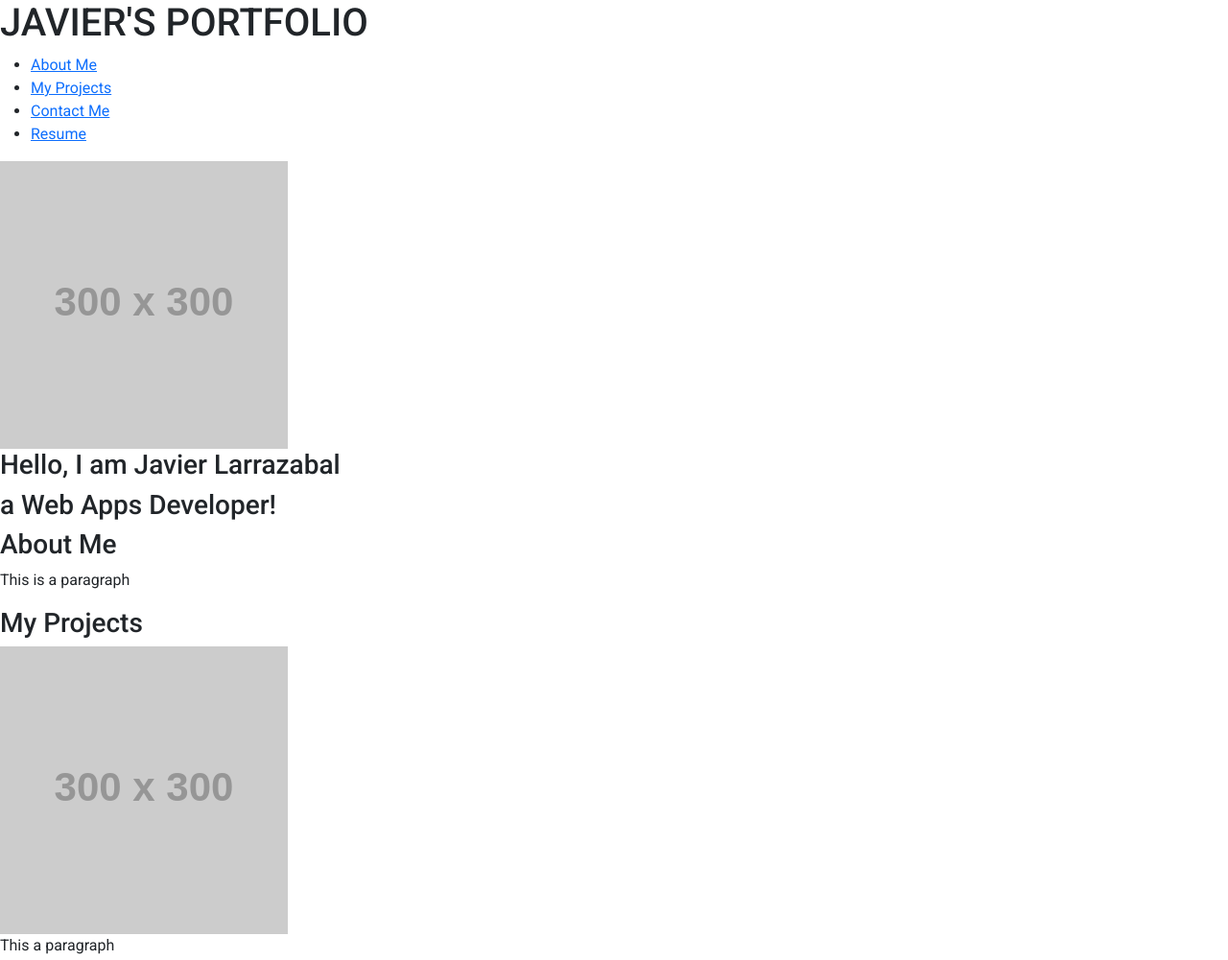
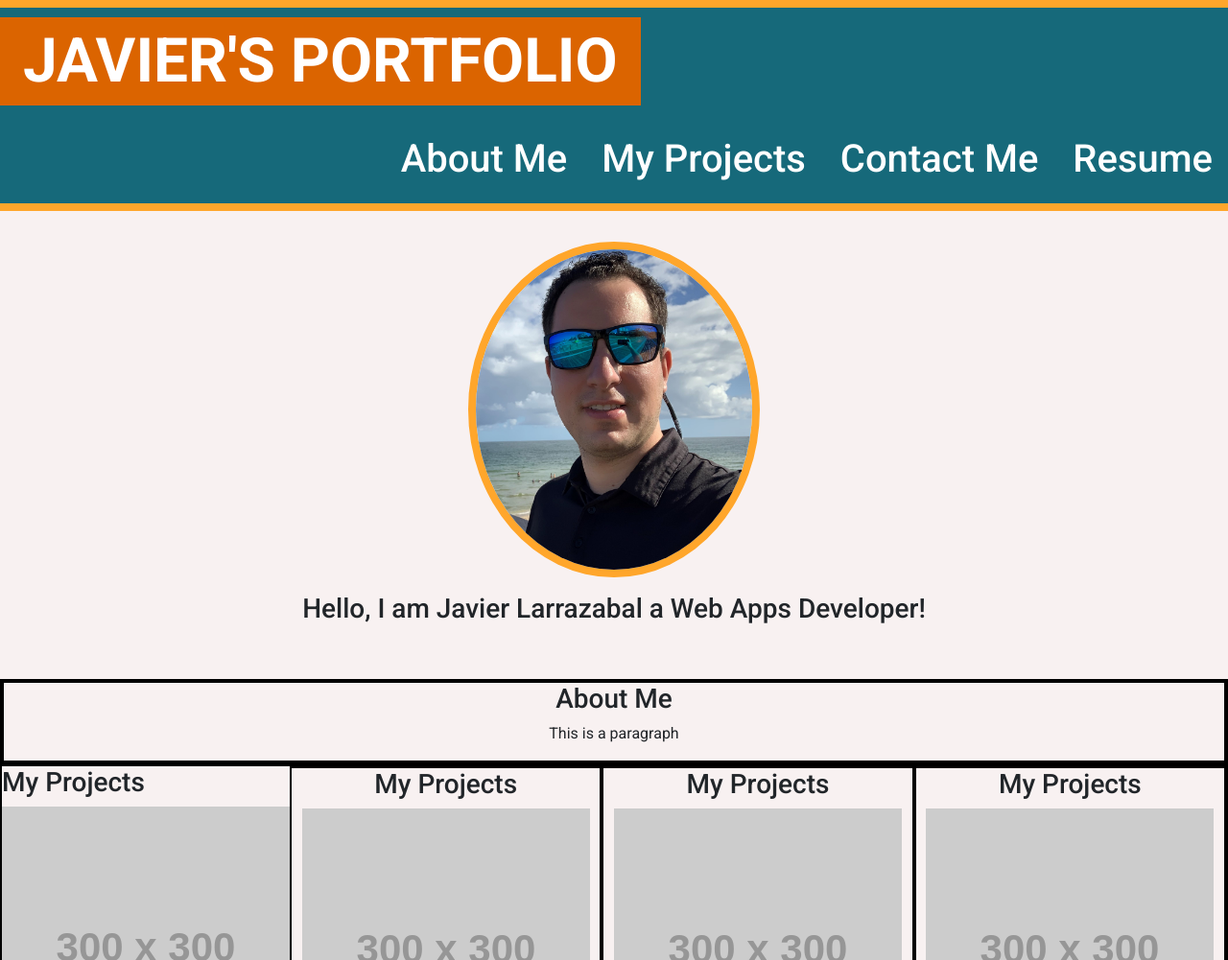
Before and after one commit to jlarrazabal/my-portfolio, a plain HTML site: page index.html in a window 1280 px wide. Shown: the top 1001 px of the page at 96% size. Drawn offline with nearby package versions, Linux system fonts and the light colour scheme; placeholder pictures from the web are drawn by us.

Commit message:
2nd commit
Adjustments to the page structure and adding first CSS styles to the page.

```diff
--- a/assets/css/styles.css
+++ b/assets/css/styles.css
@@ -1,4 +1,95 @@
-*{
+/* General Styles */
+* {
   font-family: 'Roboto', sans-serif;
   font-size: 1rem;
 }
+
+main {
+  background: #f8f1f1;
+}
+
+/* Header Styles */
+.flex-header {
+  display: flex;
+  flex-wrap: wrap;
+  justify-content: space-between;
+  align-items: center;
+  width: inherit;
+  background-color: #16697a;
+}
+
+.flex-title {
+  flex-grow: 1;
+  text-align: left;
+  display: flex;
+  align-items: center;
+  height: 7rem;
+}
+
+.flex-title h1 {
+  display: inline-block;
+  padding: 0.5rem 1.5rem;
+  font-size: 4rem;
+  margin: 0;
+  color: white;
+  background-color: #db6400;
+  font-weight: bold;
+}
+
+.flex-links {
+  flex-grow: 1;
+  text-align: right;
+  position: relative;
+}
+
+.flex-links a {
+  display: inline-block;
+  text-align: center;
+  text-decoration: none;
+  color: white;
+  font-size: 2.5rem;
+  padding: 1rem;
+  font-weight: 500;
+}
+
+.space {
+  height: 0.5rem;
+  background-color: #ffa62b;
+}
+
+/* Greetings Section Styles */
+.flex-greeting {
+  display: flex;
+  flex-wrap: wrap;
+  justify-content: center;
+  align-items: center;
+  text-align: center;
+  padding: 2rem;
+  flex-direction: column;
+}
+
+.flex-greeting img {
+  border-radius: 100%;
+  max-width: 25%;
+  border: solid 0.5rem #ffa62b;
+  padding: 0;
+}
+
+.greeting-item {
+  padding: 1rem;
+}
+
+.flexbox {
+  display: flex;
+  flex-wrap: wrap;
+  border: solid 2px black;
+  justify-content: center;
+}
+
+.flex-item {
+  border: solid 2px black;
+  text-align: center;
+  flex-grow: 1;
+}
+
+.main-project {}
--- a/index.html
+++ b/index.html
@@ -13,85 +13,84 @@
 
 <body>
   <!-- My Header -->
-  <header>
-    <nav>
+  <div class="space"></div>
+  <header class="flex-header">
+    <div class="flex-title">
       <h1>JAVIER'S PORTFOLIO</h1>
-      <ul>
-        <li><a href="#">About Me</a></li>
-        <li><a href="#">My Projects</a></li>
-        <li><a href="#">Contact Me</a></li>
-        <li><a href="#">Resume</a></li>
-      </ul>
-    </nav>
+    </div>
+    <div class="flex-links">
+      <a href="#">About Me</a>
+      <a href="#">My Projects</a>
+      <a href="#">Contact Me</a>
+      <a href="#">Resume</a>
+    </div>
   </header>
-
+  <div class="space"></div>
   <!-- Main area of the page -->
   <main>
     <!-- Greetings Section -->
-    <section>
-      <div class="">
-        <img src="https://via.placeholder.com/300" alt="My picture">
-        <h3>Hello, I am Javier Larrazabal</h3>
-        <h3>a Web Apps Developer!</h3>
-      </div>
+    <section class="flex-greeting">
+        <img src="./assets/images/my-picture.jpg" alt="My picture" class="greeting-item">
+        <h3 class="greeting-item">Hello, I am Javier Larrazabal a Web Apps Developer!</h3>
     </section>
     <!-- About Me Section -->
-    <section>
-      <h3>About Me</h3>
-      <p>This is a paragraph</p>
+    <section class="flexbox">
+      <article class="flex-item">
+        <h3>About Me</h3>
+        <p>This is a paragraph</p>
+      </article>
     </section>
     <!-- My Projects Section -->
-    <section>
-      <div class="">
+    <section class="flexbox">
+      <article class="main-project">
         <h3>My Projects</h3>
         <img src="https://via.placeholder.com/300" alt="This a placeholder Image">
         <p>This a paragraph</p>
-      </div>
-      <div class="">
+      </article>
+      <article class="flex-item">
         <h3>My Projects</h3>
         <img src="https://via.placeholder.com/300" alt="This a placeholder Image">
         <p>This a paragraph</p>
-      </div>
-      <div class="">
+      </article>
+      <article class="flex-item">
         <h3>My Projects</h3>
         <img src="https://via.placeholder.com/300" alt="This a placeholder Image">
         <p>This a paragraph</p>
-      </div>
-      <div class="">
+      </article>
+      <article class="flex-item">
         <h3>My Projects</h3>
         <img src="https://via.placeholder.com/300" alt="This a placeholder Image">
         <p>This a paragraph</p>
-      </div>
-      <div class="">
+      </article>
+      <article class="flex-item">
         <h3>My Projects</h3>
         <img src="https://via.placeholder.com/300" alt="This a placeholder Image">
         <p>This a paragraph</p>
-      </div>
+      </article>
+      <article class="flex-item">
+        <h3>My Projects</h3>
+        <img src="https://via.placeholder.com/300" alt="This a placeholder Image">
+        <p>This a paragraph</p>
+      </article>
+
     </section>
     <!-- Contact Me Section -->
-    <section>
-      <form class="" action="index.html" method="post">
-        <label for="your-name">Name: </label>
-        <input type="text" name="your-name" placeholder="What is your name?">
-        <label for="your-email">Email: </label>
-        <input type="email" name="your-email" placeholder="What is your email address?">
-        <label for="your-message">Your Message</label>
-        <textarea name="your-message" rows="8" cols="80" placeholder="Type your message here"></textarea>
-        <button type="submit" name="button">Send</button>
-      </form>
+    <section class="flexbox">
+      <h5>javier.larrazabal1988@gmail.com</h5>
+      <h5><a href="#">GitHub</a></h5>
+      <h5><a href="#">LinkedIn</a></h5>
     </section>
     <!-- My Footer -->
     <footer>
-      <div class="">
+      <nav class="flexbox">
         <ul>
           <li><a href="#">About Me</a></li>
           <li><a href="#">My Projects</a></li>
           <li><a href="#">Contact Me</a></li>
-          <li><a href="#">GitHub</a></li>
-          <li><a href="#">LinkedIn</a></li>
+          <li><a href="#">Resume</a></li>
         </ul>
-      </div>
-      <div class="">
+      </nav>
+      <div class="flexbox">
         <h6>©Javier Larrazabal 2021</h6>
       </div>
     </footer>
```
Also changed, not shown: assets/images/my-picture.jpg (added).
